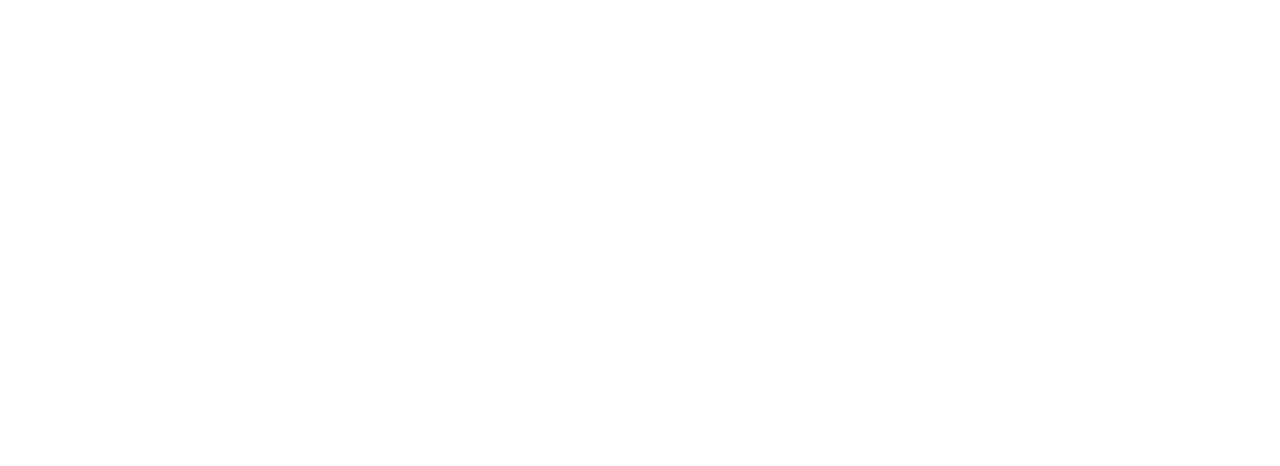
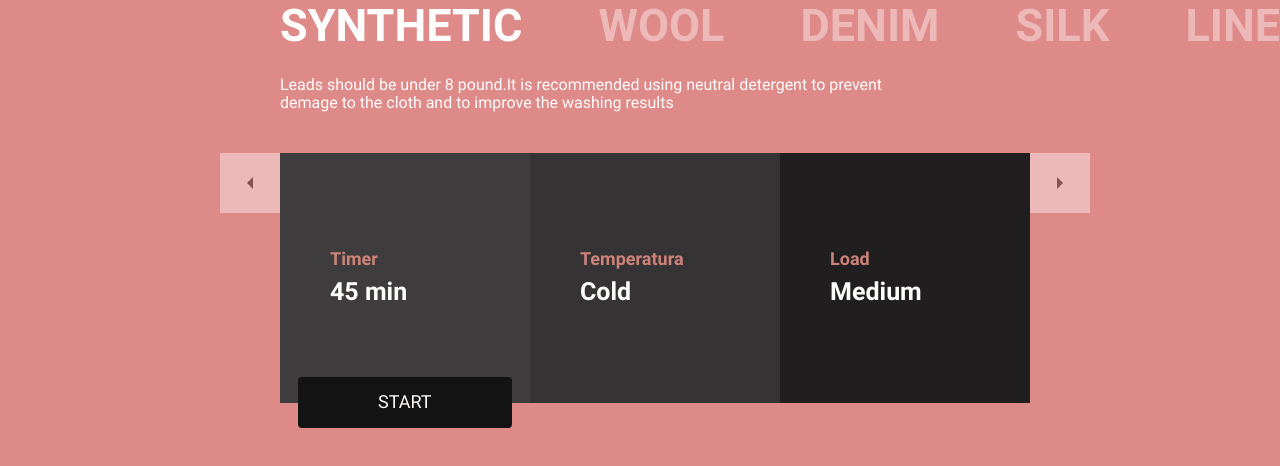
Before and after one commit to rashid1111111/Loop2_1, a plain HTML site: page index.html in a window 1280 px wide. Drawn offline with Linux system fonts and the light colour scheme.

Commit message:
Finished

```diff
--- a/css/main.css
+++ b/css/main.css
@@ -1,10 +1,34 @@
+/* FONTS */
+@font-face {
+    font-family: "Roboto";
+    src: url("/Fonts/Roboto-Bold.woff2") format("woff2"),
+        url("/Fonts/Roboto-Bold.woff") format("woff");
+    font-weight: bold;
+    font-style: normal;
+    font-display: swap;
+}
+
+@font-face {
+    font-family: "Roboto";
+    src: url("/Fonts/Roboto-Regular.woff2") format("woff2"),
+        url("/Fonts/Roboto-Regular.woff") format("woff");
+    font-weight: normal;
+    font-style: normal;
+    font-display: swap;
+}
+
+
+
 /* GLOBAL */
 html {
     height: 100%;
     box-sizing: border-box;
     scroll-behavior: smooth;
 }
-
+* {
+    padding: 0;
+    margin: 0;
+}
 *,
 *::before,
 *::after {
@@ -13,9 +37,8 @@ html {
 
 body {
     height: 100%;
-    padding: 0;
-    margin: 0;
-    background-color: #fff;
+    font-family: "Roboto";
+    background-color: #de8a89;
     color: #222;
 }
 
@@ -27,9 +50,139 @@ img {
 /* CONTAINER */
 .container {
     width: 100%;
-    max-width: 1200px;
-    padding-left: 50px;
-    padding-right: 50px;
-    margin-right: auto;
+    max-width: 1000px;
     margin-left: auto;
 }
+
+
+/* HEADER */
+.site-header {
+    margin-bottom: 40px;
+}
+.site-items {
+    display: flex;
+    align-items: center;
+    justify-content: space-between;
+    list-style: none;
+    margin-bottom: 24px;
+}
+.site-item {
+    font-weight: bold;
+    font-size: 45px;
+    text-transform: uppercase;
+}
+.site-item__link {
+    text-decoration: none;
+    color: #ECB9B8;
+}
+.first-item__text, .first-item {
+    color: #FFFDFC;
+}
+
+/* BOX */
+.future {
+}
+.future-container {
+    display: flex;
+    align-items: center;
+}
+.box {
+    display: flex;
+    flex-direction: column;
+    justify-content: center;
+    width: 250px;
+    height: 250px;
+}
+.box-1 {
+    position: relative;
+    background-color: #3E3C3D;
+}
+.box-title {
+    font-size: 18px;
+    color: #CE837A;
+    margin-bottom: 8px;
+    padding-left: 50px;
+}
+.box-text {
+    font-weight: bold;
+    font-size: 25px;
+    color: #FFFDFC;
+    padding-left: 50px;
+}
+.box-2 {
+    background-color: #353334;
+}
+.box-3 {
+    position: relative;
+    background-color: #201E1F;
+}
+.box-1-wrapper {
+    position: absolute;
+    display: block;
+    right: 100%;
+    top: 0;
+}
+.box-1-wrapper:hover .box-1__abc {
+    background-color: #FFFDFC;
+    opacity: 0.7;
+}
+.box-1__abc {
+    display: flex;
+    align-items: center;
+    justify-content: center;
+    width: 60px;
+    height: 60px;
+    background-color: #ECB9B8;
+}
+.box-3-wrapper {
+    position: absolute;
+    display: block;
+    top: 0;
+    left: 100%;
+}
+.box-3-wrapper:hover .box-3__abc {
+    background-color: #FFFDFC;
+    opacity: 0.7;
+}
+.box-3__abc {
+    display: flex;
+    align-items: center;
+    justify-content: center;
+    width: 60px;
+    height: 60px;
+    background-color: #ECB9B8;
+}
+.triangle-left {
+    width: 0;
+    height: 0;
+    border-top: 6px solid transparent;
+    border-bottom: 6px solid transparent;
+    border-right: 6px solid #855352;
+}
+.triangle-right {
+    width: 0;
+    height: 0;
+    border-top: 6px solid transparent;
+    border-bottom: 6px solid transparent;
+    border-left: 6px solid #855352;
+}
+.box-1__link {
+    position: absolute;
+    bottom: -25px;
+    left: 18px;
+    display: block;
+    font-size: 18px;
+    text-align: center;
+    padding: 15px 80px;
+    background-color: #131313;
+    text-decoration: none;
+    color: #FFFDFC;
+    text-transform: uppercase;
+    border-radius: 4px;
+}
+.box-1__link:hover {
+    bottom: -20px;
+}
+.box-wrapper {
+    display: block;
+}
--- a/index.html
+++ b/index.html
@@ -1,11 +1,55 @@
 <!DOCTYPE html>
 <html lang="en">
 <head>
+    <link rel="stylesheet" href="/css/normalize.css">
     <link rel="stylesheet" href="/css/main.css">
-    <link rel="stylesheet" href="/css/normalize.css">
-    <title>Project</title>
+    <title>Loop 2-1</title>
 </head>
 <body>
+    <!-- HEADER SECTION -->
+    <header class="site-header">
+        <div class="header-container container">
+            <ul class="site-items">
+                <li class="site-item"><a class="site-item__link first-item" href="#">synthetic</a></li>
+                <li class="site-item"><a class="site-item__link" href="#">wool</a></li>
+                <li class="site-item"><a class="site-item__link" href="#">denim</a></li>
+                <li class="site-item"><a class="site-item__link" href="#">silk</a></li>
+                <li class="site-item"><a class="site-item__link" href="#">line</a></li>
+            </ul>
+            <p class="first-item__text">Leads should be under 8 pound.It is recommended using neutral detergent to prevent<br>
+                demage to the cloth and to improve the washing results</p>
+        </div>
+    </header>
+    <!-- /HEADER SECTION -->
 
+    <!-- BOX -->
+    <section class="future">
+        <div class="future-container container">
+            <div class="box box-1">
+                <a class="box-1-wrapper" href="#">
+                    <span class="box-1__abc">
+                        <span class="triangle-left"></span>
+                    </span>
+                </a>
+                <h2 class="box-title">Timer</h2>
+                <p class="box-text">45 min</p>
+                <a class="box-1__link" href="#">start</a>
+            </div>
+            <div class="box box-2">
+                <h2 class="box-title">Temperatura</h2>
+                <p class="box-text">Cold</p>
+            </div>
+            <div class="box box-3">
+                <a class="box-3-wrapper" href="#">
+                    <span class="box-3__abc">
+                        <span class="triangle-right"></span>
+                    </span>
+                </a>
+                <h2 class="box-title">Load</h2>
+                <p class="box-text">Medium</p>
+            </div>
+        </div>
+    </section>
+    <!-- /BOX -->
 </body>
 </html>
```
Also changed, not shown: Fonts/Roboto-Bold.woff (added), Fonts/Roboto-Bold.woff2 (added), Fonts/Roboto-Regular.woff (added), Fonts/Roboto-Regular.woff2 (added).
